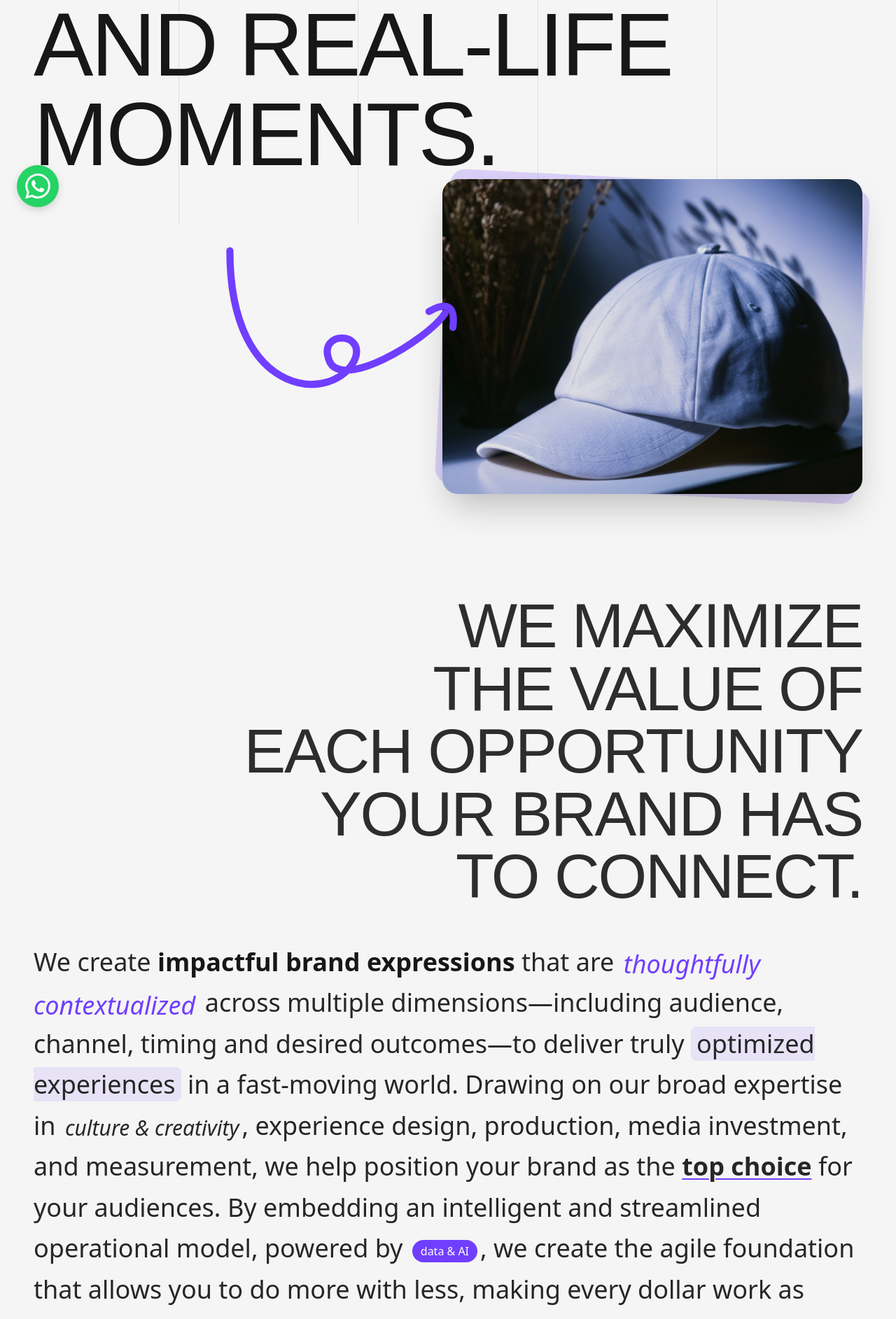
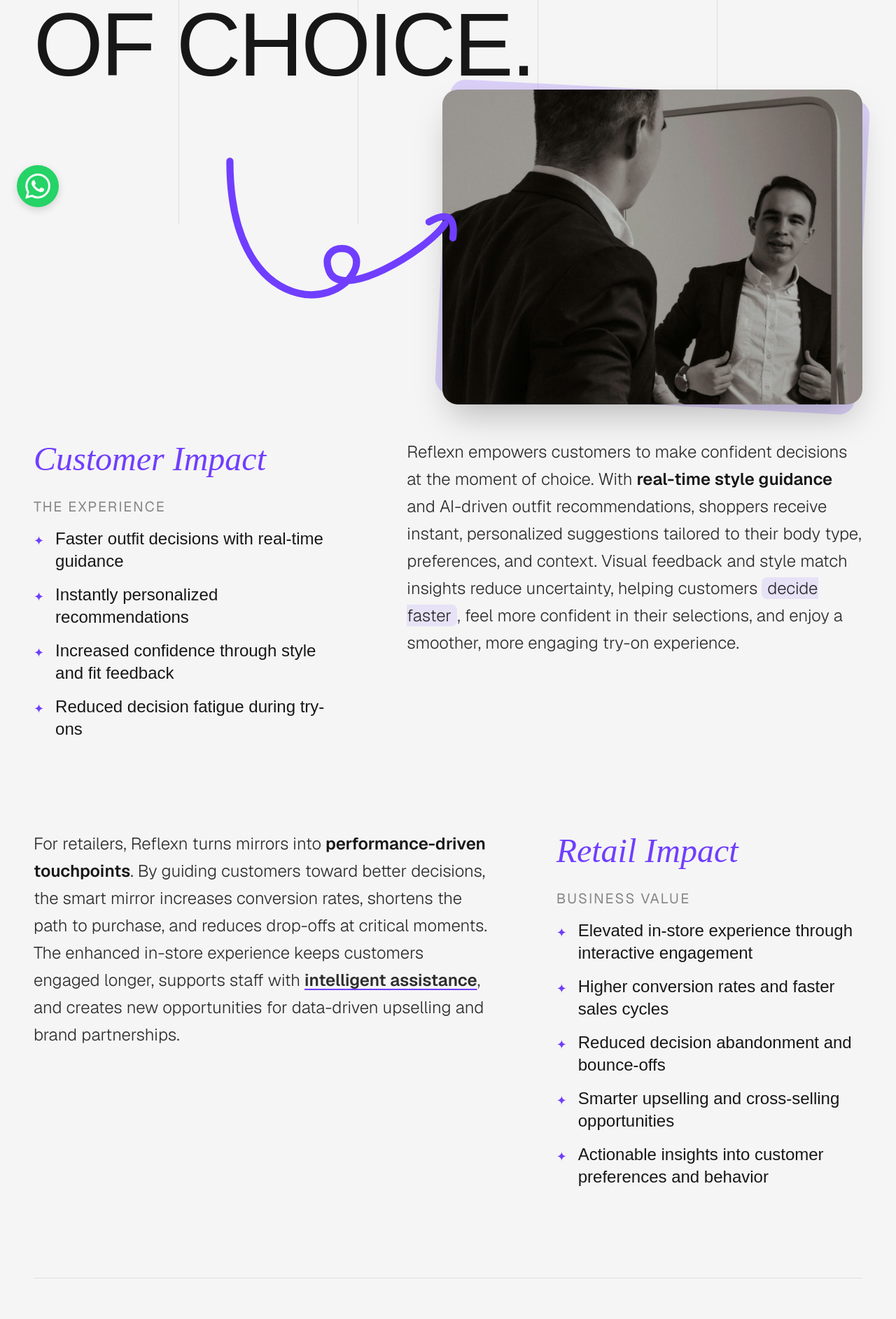
Before and after one commit to Bharath-Krishna-AB/PIKKCOM_AdvertisingCompany, a Next.js app: page /products/reflexn in a window 1280 px wide. Shown: the part 480-2365 px from the top of the page at 70% size. Built offline with nearby package versions, Linux system fonts and the light colour scheme; a web font is replaced by a local one.

Commit message:
completely updated the reflexn page structure and content

```diff
--- a/app/products/reflexn/page.tsx
+++ b/app/products/reflexn/page.tsx
@@ -35,6 +35,19 @@
 
     animatePath(arrowMainRef.current, 0.5);
 
+    // Fade in sections
+    gsap.utils.toArray('.content-section').forEach((section: any) => {
+      gsap.from(section, {
+        y: 50,
+        opacity: 0,
+        duration: 1,
+        scrollTrigger: {
+          trigger: section,
+          start: "top 80%"
+        }
+      })
+    });
+
   }, { scope: containerRef });
 
   return (
@@ -46,10 +59,10 @@
           {/* Big Hero Text */}
           <section className="relative z-10 my-10 md:my-0 flex-1 flex flex-col justify-center">
             <h1 className="text-[10vw] leading-none font-anton uppercase tracking-tight relative">
-              <AnimatedLine text="Cool sounds to" />
-              <AnimatedLine text="supercharge digital" />
-              <AnimatedLine text="and real-life" />
-              <AnimatedLine text="moments." />
+              <AnimatedLine text="Confident" />
+              <AnimatedLine text="decisions at" />
+              <AnimatedLine text="the moment" />
+              <AnimatedLine text="of choice." />
 
               {/* Arrow SVG */}
               <div className="absolute left-[15%] top-full w-[40vw] min-w-[350px] pointer-events-none z-0 hidden md:block rotate-0">
@@ -90,8 +103,8 @@
               <div className="absolute inset-0 bg-accent rounded-3xl rotate-3 group-hover:rotate-6 transition-transform duration-500 opacity-20"></div>
               <div className="relative w-full md:w-[600px] aspect-4/3 rounded-3xl overflow-hidden shadow-2xl">
                 <Image
-                  src="/images/hat.png"
-                  alt="Vintage Synthesizers"
+                  src="/images/reflexn-hamburger-v2.jpeg" // Assuming this image exists based on Menu.tsx, fallback if not? Menu uses .jpeg, let's use hat.png fallback if needed but user mentioned reflexn folder
+                  alt="Reflexn Smart Mirror"
                   width={2070}
                   height={1553}
                   className="w-full h-full object-cover transform group-hover:scale-105 transition-transform duration-700"
@@ -101,36 +114,79 @@
                 <div className="absolute inset-0 bg-black/10 group-hover:bg-transparent transition-colors duration-500"></div>
               </div>
               <div className="absolute -bottom-4 -left-4 bg-secondary text-primary px-4 py-3 rounded-full font-anton text-lg uppercase tracking-wider opacity-0 group-hover:opacity-100 transform translate-y-4 group-hover:translate-y-0 transition-all duration-300">
-                Explore Studio
+                Reflexn Mirror
               </div>
             </div>
           </section>
         </div>
 
-        {/* EDITORIAL HEADLINE SECTION */}
-        <section className="relative w-full max-w-screen mx-auto px-6 md:px-12 pt-24 pb-12 text-[#2D2D2D]">
-          <div className="w-full flex justify-end">
-            <h1 className="text-[7vw] text-right leading-none font-anton uppercase tracking-tight relative">
-              <AnimatedLine text="We maximize" />
-              <AnimatedLine text="the value of" />
-              <AnimatedLine text="each opportunity" />
-              <AnimatedLine text="your brand has" />
-              <AnimatedLine text="to connect." />
-            </h1>
-          </div>
-        </section>
+        {/* CONTAINER FOR CONTENT SECTIONS */}
+        <div className="max-w-[1920px] mx-auto px-6 md:px-12 pb-32 space-y-32">
 
-        {/* EDITORIAL PARAGRAPH SECTION */}
-        <section className="relative w-full max-w-[1600px] mx-auto px-6 md:px-12 pb-24 md:pb-32 text-[#2D2D2D]">
-          <div className="w-full space-y-8 md:space-y-16 ">
-            <p className="text-xl md:text-4xl font-normal leading-relaxed text-neutral-800 font-geist-mono">
-              We create <span className="font-semibold text-secondary">impactful brand expressions</span> that are <span style={{ fontFamily: 'var(--font-instrument)' }} className="text-accent text-3xl md:text-4xl italic align-middle mx-1">thoughtfully contextualized</span> across multiple dimensions—including audience, channel, timing and desired outcomes—to deliver truly <span className="bg-accent/10 px-2 rounded-md">optimized experiences</span> in a fast-moving world.
-              Drawing on our broad expertise in <span style={{ fontFamily: 'var(--font-instrument)' }} className="text-2xl md:text-3xl italic align-middle mx-1">culture & creativity</span>, experience design, production, media investment, and measurement, we help position your brand as the <span className="font-semibold underline decoration-accent decoration-2 underline-offset-4">top choice</span> for your audiences. By embedding an intelligent and streamlined operational model, powered by <span className="inline-flex items-center mx-1 align-middle bg-accent text-white px-3 py-1 rounded-full text-base font-medium">data & AI</span>, we create the agile foundation that allows you to do more with less, making every dollar work as hard as your creative.
-              Every engagement we design not only connects with people in meaningful moments but also generates <span className="inline-block bg-secondary text-primary px-4 py-1 rounded-full italic text-xl md:text-2xl mx-1 align-middle" style={{ fontFamily: 'var(--font-instrument)' }}>valuable data</span>, enabling your brand to remain <span className="font-semibold">agile, responsive, and relevant</span>—both in real time and over the long term.
-            </p>
+          {/* SECTION 1: CUSTOMER IMPACT */}
+          <section className="content-section grid grid-cols-1 lg:grid-cols-12 gap-12 lg:gap-24 items-start">
+            <div className="lg:col-span-5">
+              <h2 className="text-4xl md:text-5xl font-instrument italic text-accent mb-6 leading-tight">Customer Impact</h2>
+              <h3 className="text-xl font-sans uppercase tracking-widest text-secondary/50 mb-4">The Experience</h3>
+              <ul className="space-y-4">
+                {[
+                  "Faster outfit decisions with real-time guidance",
+                  "Instantly personalized recommendations",
+                  "Increased confidence through style and fit feedback",
+                  "Reduced decision fatigue during try-ons"
+                ].map((item, i) => (
+                  <li key={i} className="flex items-start gap-4">
+                    <span className="text-accent text-lg mt-1">✦</span>
+                    <span className="text-xl md:text-2xl font-clash-display font-medium text-secondary">{item}</span>
+                  </li>
+                ))}
+              </ul>
+            </div>
+            <div className="lg:col-span-7">
+              <p className="text-lg md:text-2xl font-sans font-light text-secondary/90 leading-relaxed">
+                Reflexn empowers customers to make confident decisions at the moment of choice. With <span className="font-semibold text-secondary">real-time style guidance</span> and AI-driven outfit recommendations, shoppers receive instant, personalized suggestions tailored to their body type, preferences, and context. Visual feedback and style match insights reduce uncertainty, helping customers <span className="bg-accent/10 px-2 rounded-md">decide faster</span>, feel more confident in their selections, and enjoy a smoother, more engaging try-on experience.
+              </p>
+            </div>
+          </section>
 
-          </div>
-        </section>
+          {/* SECTION 2: RETAIL IMPACT */}
+          <section className="content-section grid grid-cols-1 lg:grid-cols-12 gap-12 lg:gap-24 items-start">
+            <div className="lg:col-span-7 order-2 lg:order-1">
+              <p className="text-lg md:text-2xl font-sans font-light text-secondary/90 leading-relaxed text-right md:text-left">
+                For retailers, Reflexn turns mirrors into <span className="font-semibold text-secondary">performance-driven touchpoints</span>. By guiding customers toward better decisions, the smart mirror increases conversion rates, shortens the path to purchase, and reduces drop-offs at critical moments. The enhanced in-store experience keeps customers engaged longer, supports staff with <span className="font-semibold underline decoration-accent decoration-2 underline-offset-4">intelligent assistance</span>, and creates new opportunities for data-driven upselling and brand partnerships.
+              </p>
+            </div>
+            <div className="lg:col-span-5 order-1 lg:order-2">
+              <h2 className="text-4xl md:text-5xl font-instrument italic text-accent mb-6 leading-tight">Retail Impact</h2>
+              <h3 className="text-xl font-sans uppercase tracking-widest text-secondary/50 mb-4">Business Value</h3>
+              <ul className="space-y-4">
+                {[
+                  "Elevated in-store experience through interactive engagement",
+                  "Higher conversion rates and faster sales cycles",
+                  "Reduced decision abandonment and bounce-offs",
+                  "Smarter upselling and cross-selling opportunities",
+                  "Actionable insights into customer preferences and behavior"
+                ].map((item, i) => (
+                  <li key={i} className="flex items-start gap-4">
+                    <span className="text-accent text-lg mt-1">✦</span>
+                    <span className="text-xl md:text-2xl font-clash-display font-medium text-secondary">{item}</span>
+                  </li>
+                ))}
+              </ul>
+            </div>
+          </section>
+
+          {/* SECTION 3: PUBLISHER MODEL */}
+          <section className="content-section relative py-20 border-t border-secondary/10">
+            <div className="max-w-4xl mx-auto text-center">
+              <h2 className="text-5xl md:text-7xl font-anton uppercase text-secondary mb-8">Reflexn as a <br /><span className="text-accent">Publisher Model</span></h2>
+              <p className="text-xl md:text-3xl font-instrument italic text-secondary/80 leading-relaxed">
+                "Using real-time context, customer preferences, and intent signals, Reflexn turns the smart mirror into an <span className="font-sans font-bold not-italic text-secondary">intelligent in-store publisher</span>, enabling dynamic ad bidding where brands compete to appear at the <span className="bg-accent/10 px-2 rounded-md not-italic">exact moment of decision</span>—monetizing high-attention interactions while maintaining trust and a seamless experience."
+              </p>
+            </div>
+          </section>
+
+        </div>
 
       </main>
       <HomeConnect />
```
